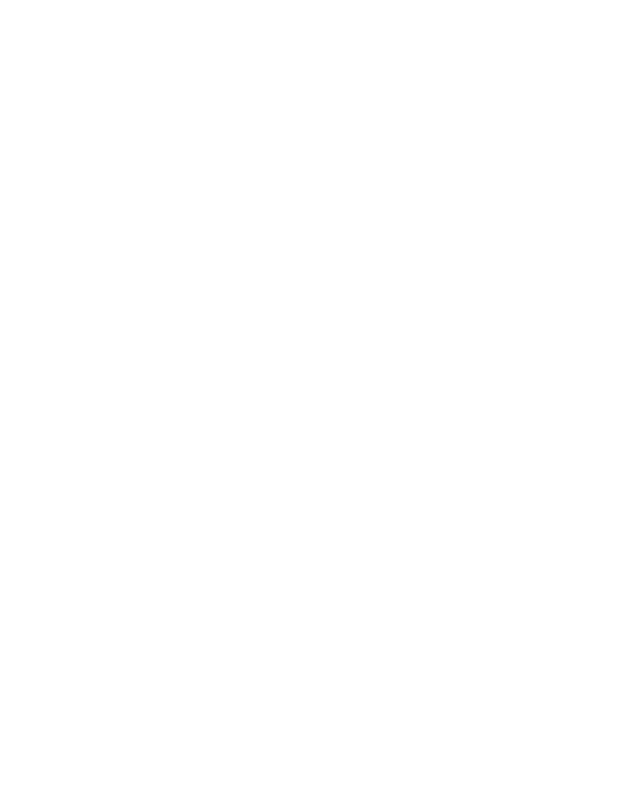
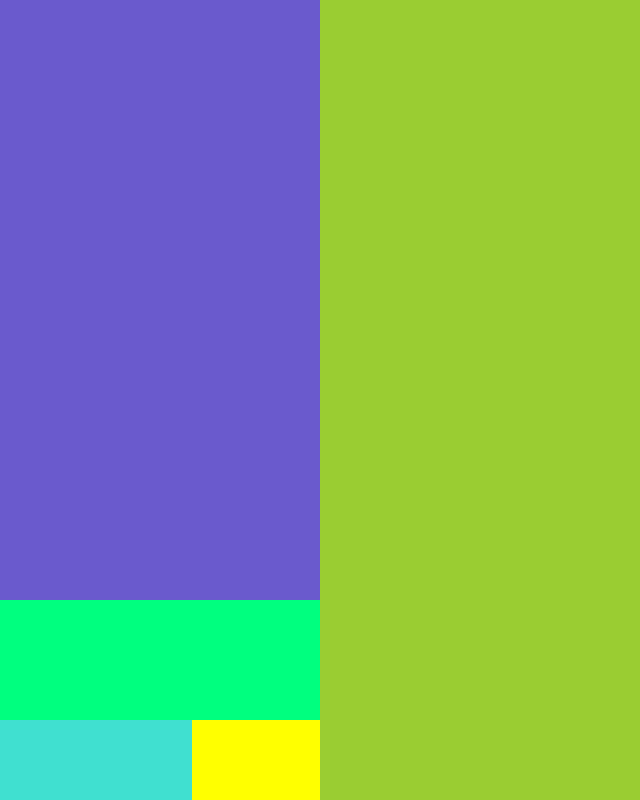
Before and after one commit to ianaraujo/ianaraujo.github.com, a plain HTML site: page index.html in a window 1280 px wide. Shown: the whole page, without its empty margins (0-640 px from the left). Drawn offline with Linux system fonts and the light colour scheme; a web font is replaced by a local one.

Commit message:
Basic landing page grid setup

```diff
--- a/css/style.css
+++ b/css/style.css
@@ -0,0 +1,71 @@
+/* Globals */
+
+@import url('https://fonts.googleapis.com/css2?family=Zen+Kaku+Gothic+Antique:wght@300&display=swap');
+
+* {
+    box-sizing: border-box;
+    padding: 0;
+    margin: 0;
+}
+
+body {
+    font-family: 'Zen Kaku Gothic Antique', sans-serif;
+    color: #333;
+    line-height: 1.5;
+}
+
+ul {
+    list-style-type: none;
+}
+
+a {
+    text-decoration: none;
+}
+
+img {
+    width: 100%;
+}
+
+/* Styles Sheet */
+
+.container {
+    display: flex;
+
+}
+
+.left-panel {
+    width: 25%;
+    height: 100vh;
+    background-color: violet;
+}
+
+.status {
+    height: 75%;
+    background-color: slateblue;
+}
+
+.links {
+    height: 15%;
+    background-color: springgreen;
+}
+
+.foot {
+    height: 10%;
+    display: flex;
+}
+
+.copyrights {
+    width: 60%;
+    background-color: turquoise;
+}
+
+.lang {
+    width: 40%;
+    background-color: yellow;
+}
+
+.right-panel {
+    width: 75%;
+    height: 100vh;
+    background-color: yellowgreen;
+}
--- a/index.html
+++ b/index.html
@@ -1,12 +1,28 @@
 <!DOCTYPE html>
-<html lang="en">
+<html lang="pt-BR">
 <head>
     <meta charset="UTF-8">
-    <meta http-equiv="X-UA-Compatible" content="IE=edge">
-    <meta name="viewport" content="width=device-width, initial-scale=1.0">
-    <title>Document</title>
+    <link rel="stylesheet" href="css/style.css">
+    <title>Ian Araujo - Visualização de Dados</title>
 </head>
 <body>
-
+    <div class="container">
+        <div class="left-panel">
+            <div class="status"></div>
+            <div class="links"></div>
+            <div class="foot">
+                <div class="copyrights"></div>
+                <div class="lang"></div>
+            </div>
+        </div>
+        <div class="right-panel">
+            <div class="pubs">
+                <div class="post"></div>
+                <div class="post"></div>
+                <div class="post"></div>
+                <div class="post"></div>
+            </div>
+        </div>
+    </div>
 </body>
 </html>
```
Also changed, not shown: img/png/brazil.png (added), img/png/united-states.png (added), img/svg/github.svg (added), img/svg/linkedin.svg (added), img/svg/twitter.svg (added).
